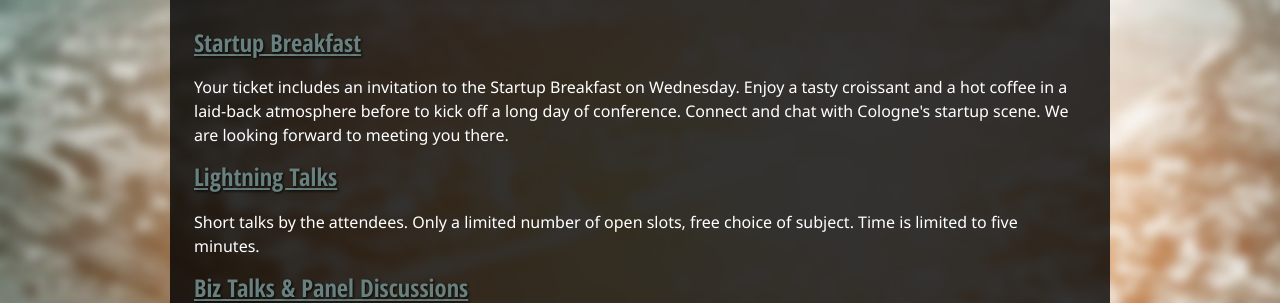
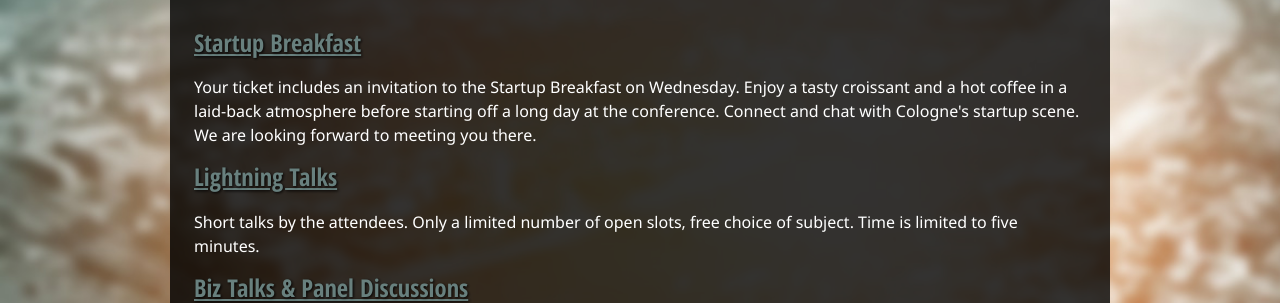
Before and after one commit to InteractiveCologne/interactivecologne.github.com, a Jekyll site: the page built from startup.html, in a window 1280 px wide and 900 px high, scrolled down 5582 px. Shown: the part 184-487 px from the top of the window. Built offline with Jekyll 4.4.1, drawn with Linux system fonts in a browser that asks for light colours; nearby versions of some CDN libraries.

Commit message:
phrasing

```diff
--- a/startup.html
+++ b/startup.html
@@ -151,7 +151,7 @@ layout: default
 				<h3><a href="#startup-breakfast" name="startup-breakfast">Startup Breakfast</a></h3>
 				<p>Your ticket includes an invitation to the Startup Breakfast
         on Wednesday. Enjoy a tasty croissant and a hot coffee in a
-        laid-back atmosphere before to kick off a long day of
+        laid-back atmosphere before starting off a long day at the
         conference. Connect and chat with Cologne's startup scene. We
         are looking forward to meeting you there.</p>
 
```
